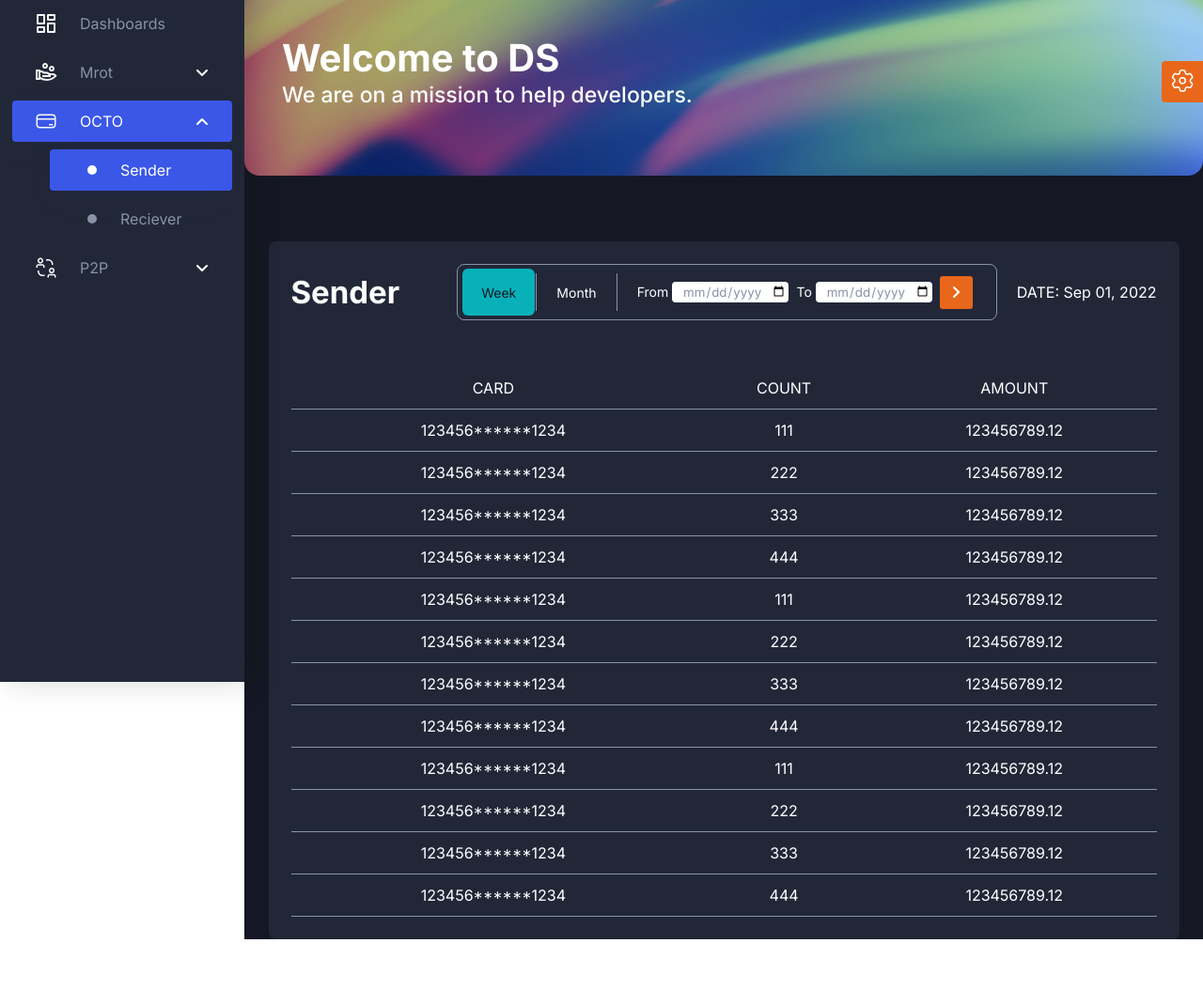
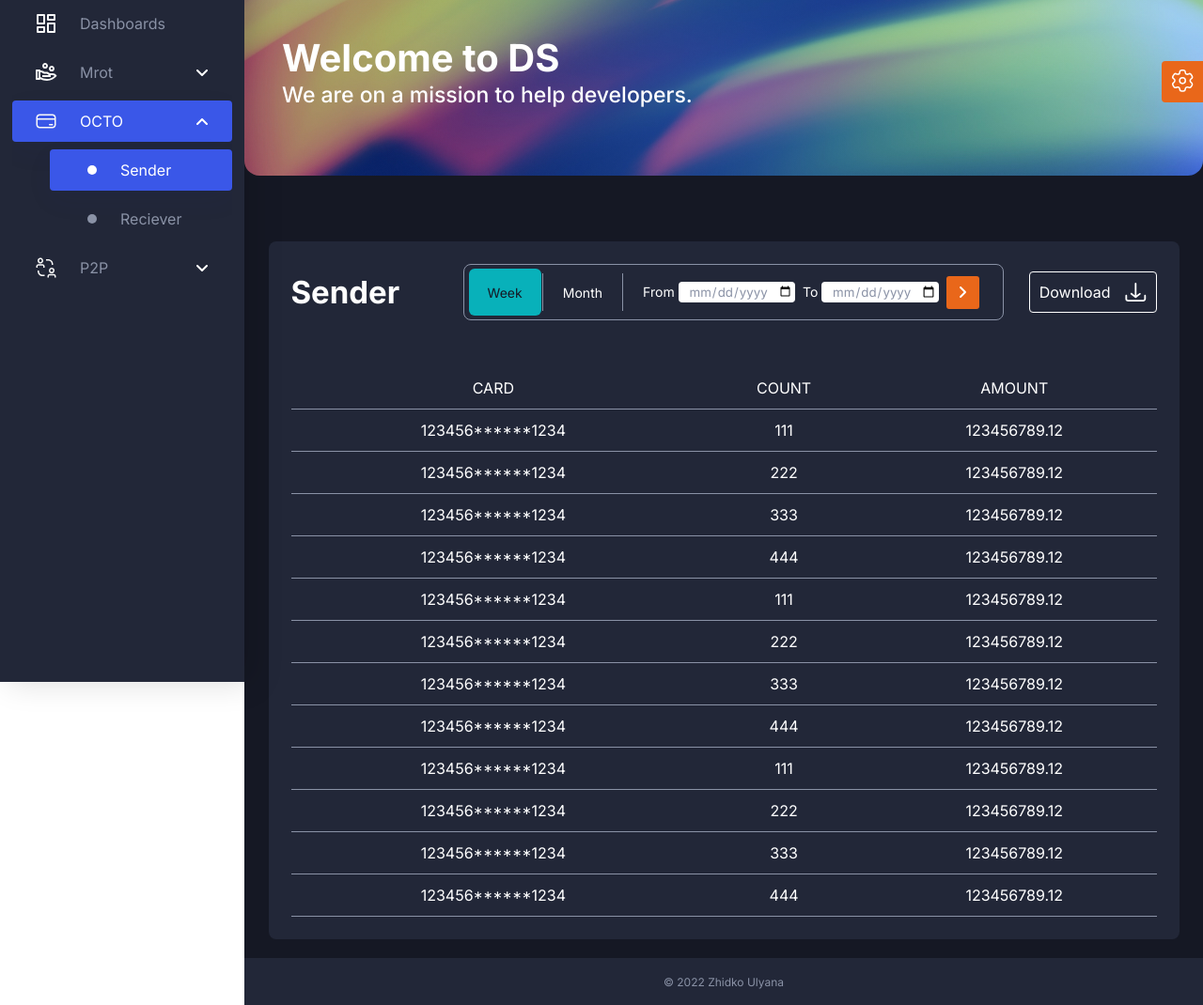
Before and after one commit to UlyanaZhidko/DS, a plain HTML site: page octo.html in a window 1280 px wide. Shown: the part 74-1144 px from the top of the page at 94% size. Before the commit the page ends 1074 px from the top, so only its background shows below. Drawn offline with Linux system fonts and the light colour scheme.

Commit message:
add: footer, down;oad btn

```diff
--- a/main.js
+++ b/main.js
@@ -93,3 +93,8 @@ for (i = 1; i <= contenDateCounter.length; i++) {
 
     document.getElementById(`${idDate}`).innerHTML = `DATE: ${now}`;
 }
+
+
+// Изменение года в футере
+var now = new Date().getFullYear();
+document.querySelector('span.copyright_Date').innerHTML = now;
--- a/octo.html
+++ b/octo.html
@@ -135,7 +135,9 @@
                             <input type="submit" value="" id="sender_search" onclick="" class="sort_tablinks_search">
                         </button>
                     </div>
-                    <p class="content-date">DATE: Sep 01, 2022</p>
+                    <button class="download_btn" onclick="" id="down_OCTO_Reciever">Download
+                        <img src="img/download.svg" class="download" alt="download">
+                    </button>
                 </div>
 
                 <div id="Sender_Week" class="sort_tabcontent">
@@ -307,7 +309,10 @@
                             <input type="submit" value="" id="reciever_search" onclick="" class="sort_tablinks_search">
                         </button>
                     </div>
-                    <p class="content-date">DATE: Sep 01, 2022</p>
+                    <button class="download_btn" onclick="" id="down_OCTO_Reciever">Download
+                        <img src="img/download.svg" class="download" alt="download">
+                    </button>
+
                 </div>
 
                 <div id="Reciever_Week" class="sort_tabcontent">
@@ -419,6 +424,10 @@
                 </div>
             </div>
         </div>
+
+        <footer class="footer">
+            <div class="footer-info">© <span class="copyright_Date"></span> Zhidko Ulyana</div>
+        </footer>
     </section>
 
     <script src="main.js"></script>
--- a/style.css
+++ b/style.css
@@ -477,6 +477,27 @@
     color: var(--main-color-2);
 }
 
+.download_btn {
+    height: 44px;
+    border-radius: 4px;
+    display: flex;
+    align-items: center;
+    justify-content: space-between;
+    font-weight: 400;
+    font-size: 16px;
+    line-height: 28px;
+    color: var(--main-color-2);
+    background: transparent;
+    border: 1px solid var(--main-color-2);
+    cursor: pointer;
+    outline: none;
+    padding: 10px;
+}
+
+.download_btn img {
+    margin-left: 15px;
+}
+
 
 /* ----------------------------------------------------- table ----------------------------------------------------- */
 
@@ -675,3 +696,22 @@ input[type="date"] {
     width: 100%;
     margin: 0px 20px 20px;
 }
+
+
+/* footer */
+
+.footer {
+    padding: 16px 24px;
+    height: 50px;
+    background: var(--main-color-3);
+    margin-top: 20px;
+}
+
+.footer-info {
+    color: var(--main-color-5);
+    font-family: var(--main-font);
+    font-weight: 400;
+    line-height: 19px;
+    font-size: 12px;
+    text-align: center;
+}
```
Also changed, not shown: index.html (+4 -3 lines), mrot.html (+5 -0 lines), p2p.html (+5 -0 lines), img/download.svg (added).
